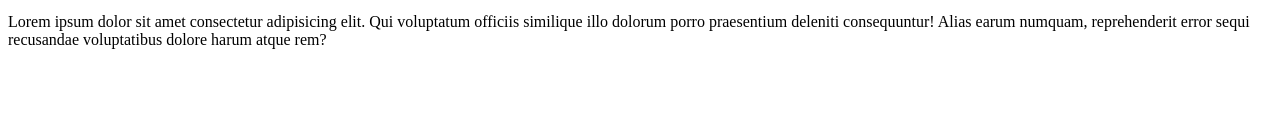
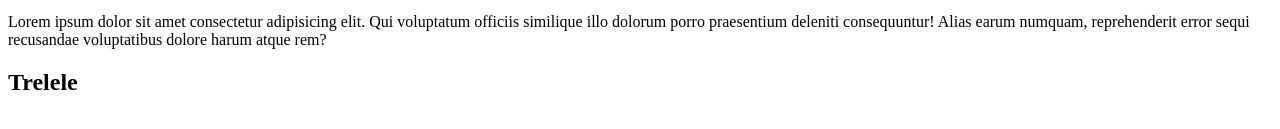
Before and after one commit to PabloXT14/Ola-Mundo, a plain HTML site: page site-exemplo/index.html in a window 1280 px wide. Shown: the part 137-266 px from the top of the page. Drawn offline with Linux system fonts and the light colour scheme.

Commit message:
adicionei uma nova linha

```diff
--- a/site-exemplo/index.html
+++ b/site-exemplo/index.html
@@ -10,5 +10,6 @@
     <hr>
     <p>Lorem ipsum dolor sit amet consectetur adipisicing elit. Optio, eum reprehenderit et cupiditate quibusdam error ullam earum exercitationem sint ab, dolor voluptatibus nemo consequuntur fuga, voluptate veritatis sequi quis adipisci?</p>
     <p>Lorem ipsum dolor sit amet consectetur adipisicing elit. Qui voluptatum officiis similique illo dolorum porro praesentium deleniti consequuntur! Alias earum numquam, reprehenderit error sequi recusandae voluptatibus dolore harum atque rem?</p>
+    <h2>Trelele</h2>
 </body>
 </html>
```
